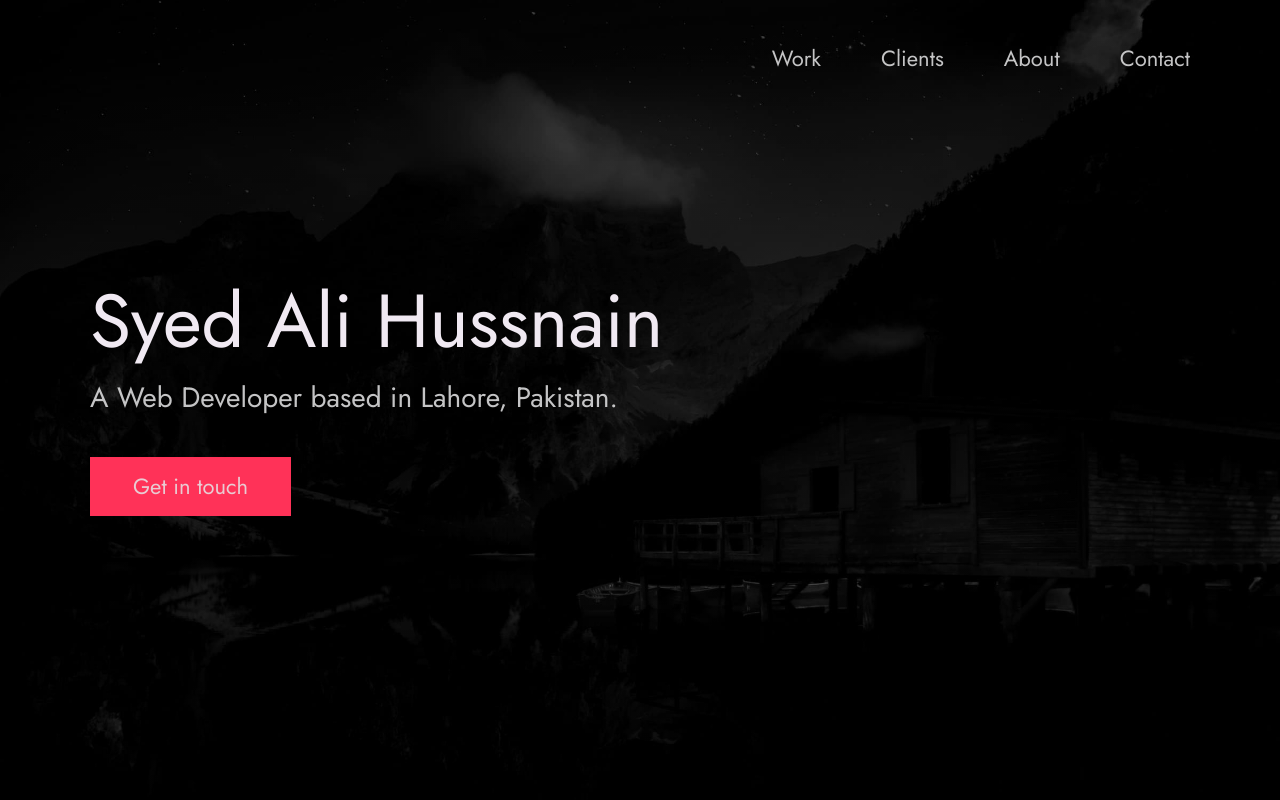
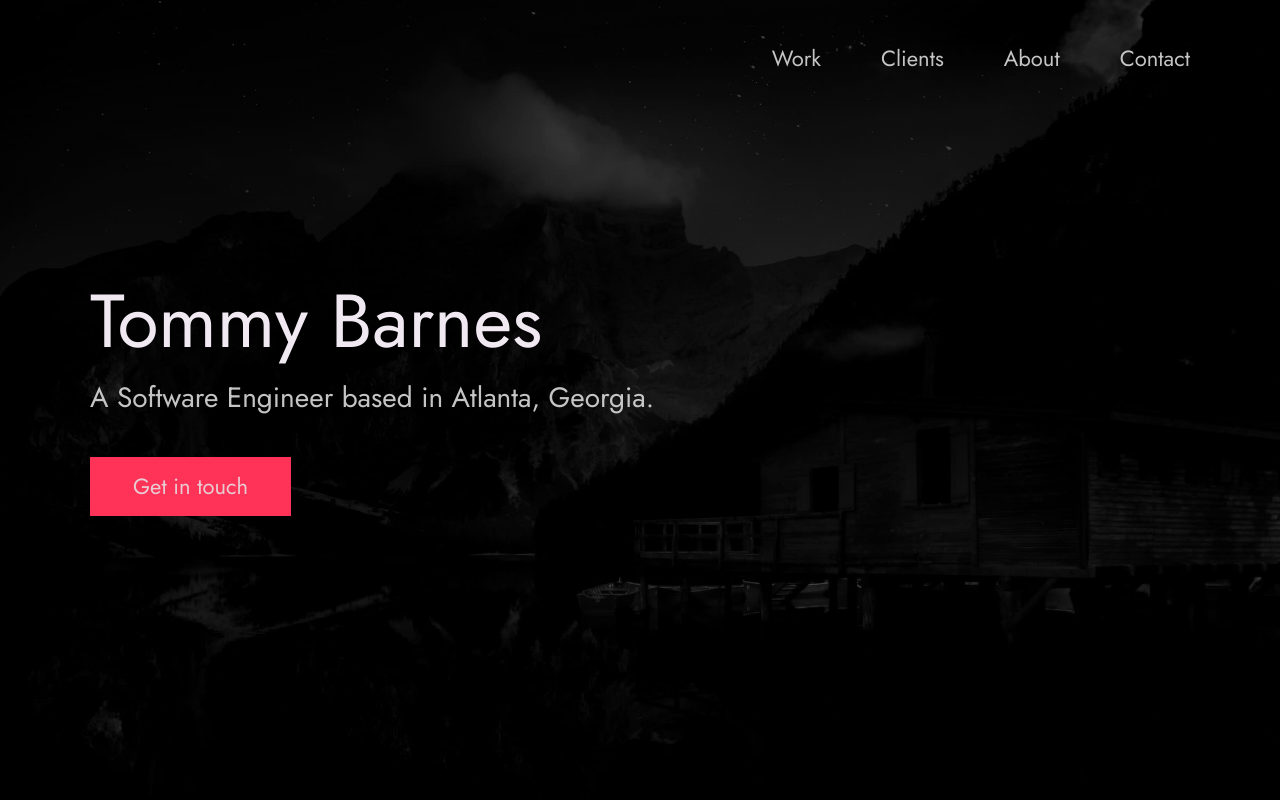
Before and after one commit to tbarnes94/tbarnes94.github.io, a plain HTML site: page index.html in a window 1280 px wide. Shown: the top 800 px of the page. Drawn offline with Linux system fonts and the light colour scheme.

Commit message:
Updating template with my name

```diff
--- a/index.html
+++ b/index.html
@@ -24,10 +24,10 @@
 
   <!-- Put your site title here -->
   <title>
-    Syed Ali Hussnain | A Web Developer based in Lahore, Pakistan.
+    Tommy Barnes | A Software Engineer based in Atlanta, Georgia.
   </title>
 
-  <meta name="description" content="Add small description of yourslef.">
+  <meta name="description" content="Add small description of yourself.">
   <!-- Add some coding keywords below, Ex: (React, CSS etc) -->
   <meta name="keywords" content="Put your name, skills and some coding keywords" />
   <link rel="stylesheet" href="index.css" />
@@ -56,10 +56,10 @@
       <div class="header__text">
         <h1 class="heading-primary">
           <!-- Replace the following name with your name -->
-          <span>Syed Ali Hussnain</span>
+          <span>Tommy Barnes</span>
         </h1>
         <!-- Put a small paragraph about yourself -->
-        <p>A Web Developer based in Lahore, Pakistan.</p>
+        <p>A Software Engineer based in Atlanta, Georgia.</p>
         <a href="#contact" class="btn btn--pink">Get in touch</a>
       </div>
     </div>
```
